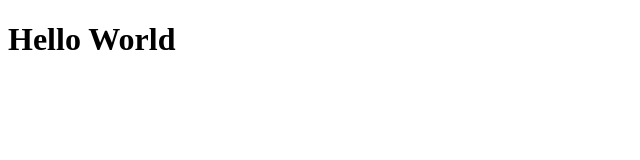
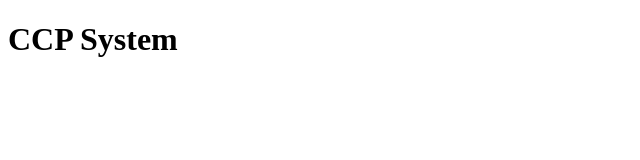
Before and after one commit to lamasog/ccp-system-front, a React (Create React App) app in the folder front_ccp/: page / in a window 1280 px wide. Shown: the top 160 px of the page, without its empty margins (0-640 px from the left). Built offline with nearby package versions, Linux system fonts and the light colour scheme.

Commit message:
feat: add Files

```diff
--- a/front_ccp/public/index.html
+++ b/front_ccp/public/index.html
@@ -8,7 +8,7 @@
       name="description"
       content="Web site created using create-react-app"
     />
-    <title>React App</title>
+    <title>CCP System</title>
   </head>
   <body>
     <noscript>You need to enable JavaScript to run this app.</noscript>
--- /dev/null
+++ b/front_ccp/src/App.js
@@ -0,0 +1,9 @@
+import React from 'react';
+
+function App() {
+  return (
+    <h1>CCP System</h1>
+  );
+}
+
+export default App;
--- a/front_ccp/src/index.js
+++ b/front_ccp/src/index.js
@@ -1,10 +1,10 @@
 import React from 'react';
 import ReactDOM from 'react-dom';
-
+import App from './App';
 
 ReactDOM.render(
   <React.StrictMode>
-    <h1>Hello World</h1>
+    <App/>
   </React.StrictMode>,
   document.getElementById('root')
 );
```
Also changed, not shown: front_ccp/src/routes.js (added).
